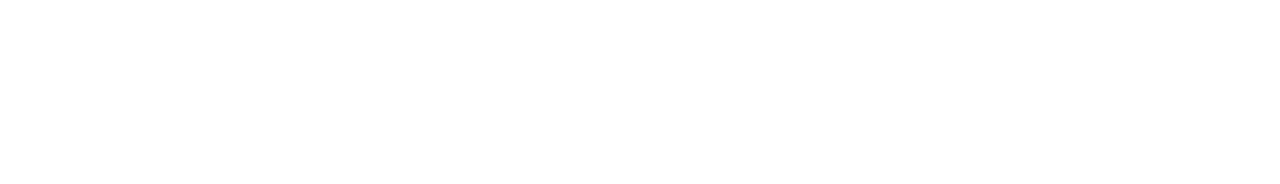
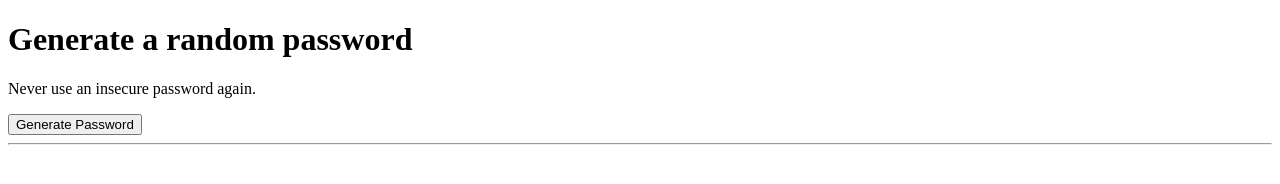
Before and after one commit to AlwinJun/Password_Generator, a plain HTML site: page index.html in a window 1280 px wide. Drawn offline with Linux system fonts and the light colour scheme.

Commit message:
Update html

```diff
--- a/index.html
+++ b/index.html
@@ -6,5 +6,22 @@
     <meta name="viewport" content="width=, initial-scale=1.0" />
     <title>Password Generator</title>
   </head>
-  <body></body>
+  <body>
+    <main class="container">
+      <div class="content">
+        <header role="heading">
+          <h1>Generate a <span> random password</span></h1>
+          <p>Never use an insecure password again.</p>
+        </header>
+        <section role="region">
+          <button id="btn" onclick="generatePassword">Generate Password</button>
+          <hr />
+          <div class="blank-span">
+            <span id="span-1"></span>
+            <span id="span-2"></span>
+          </div>
+        </section>
+      </div>
+    </main>
+  </body>
 </html>
```
